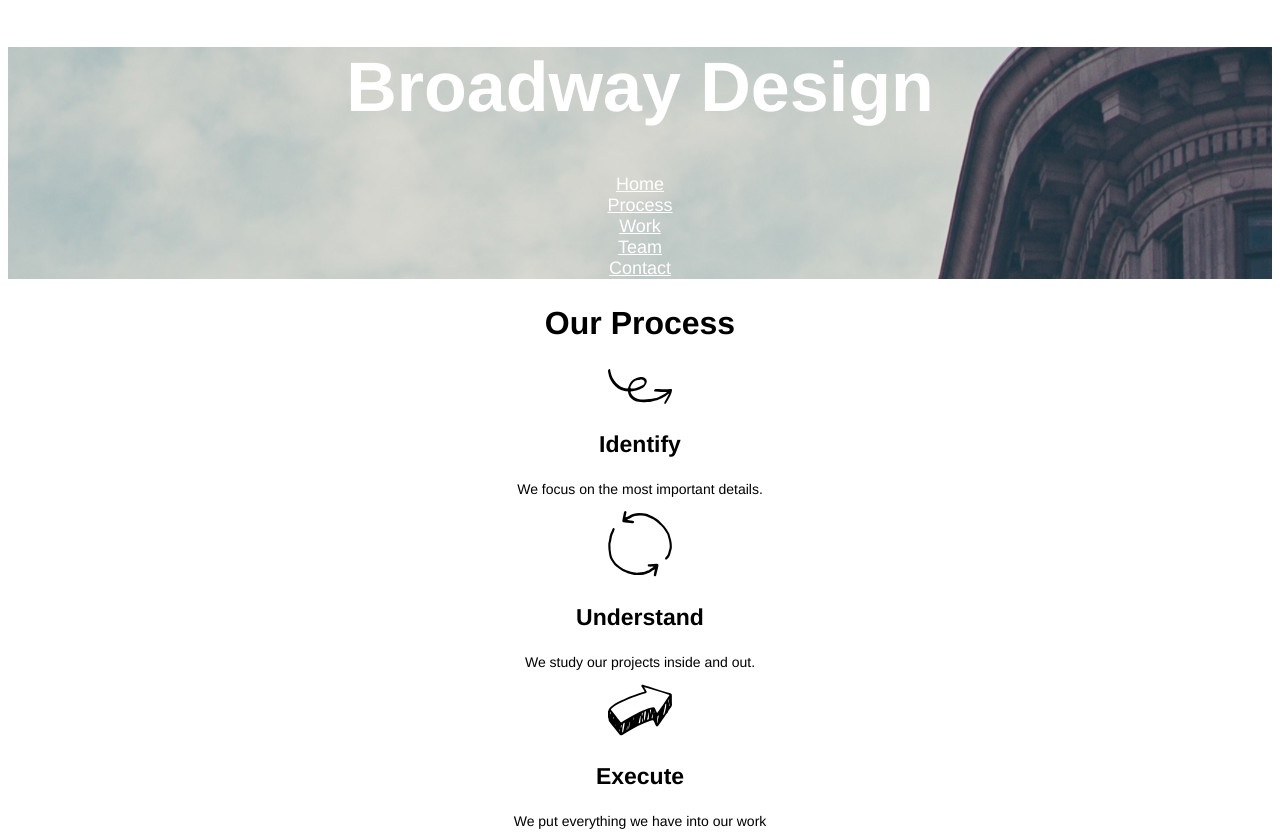
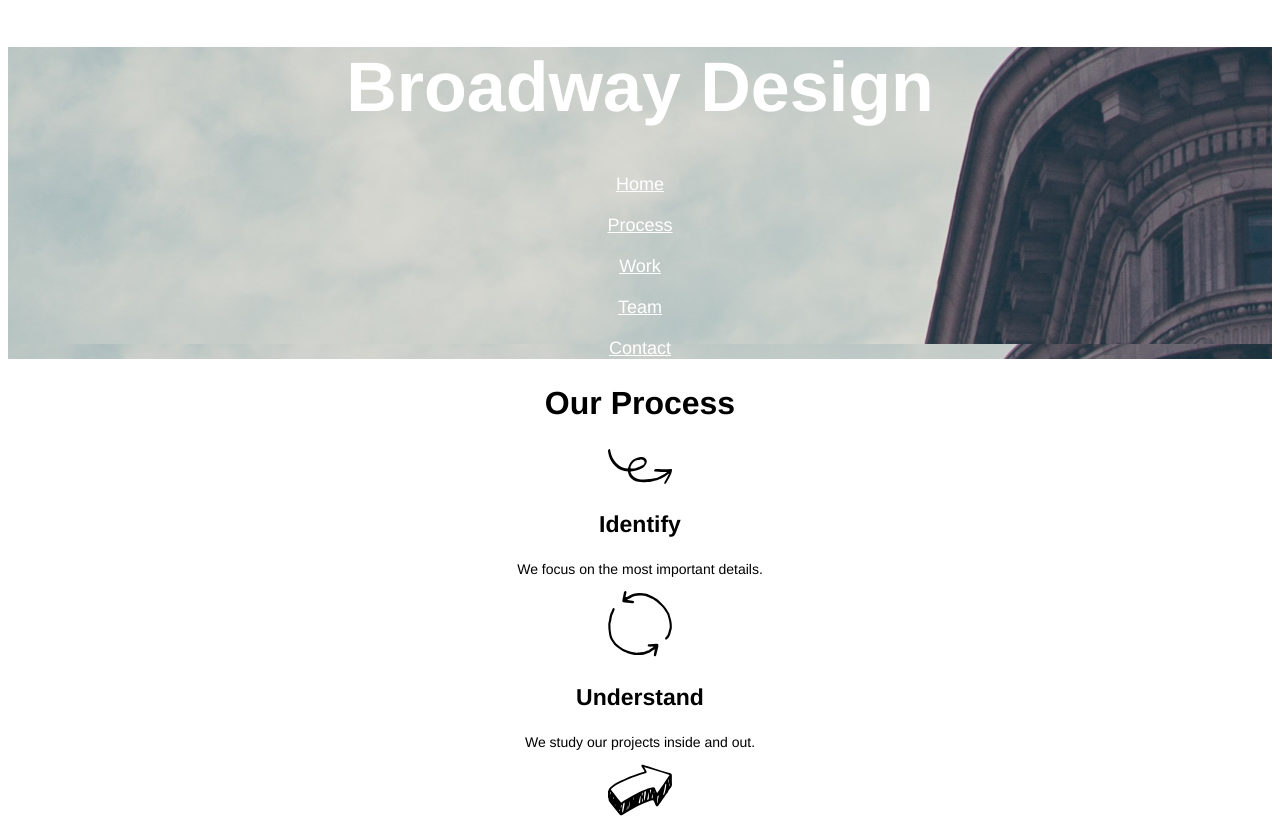
Before and after one commit to EvidenceN/broadway, a plain HTML site: page index.html in a window 1280 px wide. Shown: the top 832 px of the page. Drawn offline with Linux system fonts and the light colour scheme.

Commit message:
final process is done

```diff
--- a/index.html
+++ b/index.html
@@ -10,13 +10,13 @@
 
 		<div id = "heading">
 			<h1>Broadway Design</h1>
-			<nav>
-				<a href = "#">Home</a> <br />
-				<a href = "#">Process</a> <br />
-				<a href = "#">Work</a> <br />
-				<a href = "#">Team</a> <br />
-				<a href = "#">Contact</a> <br />
-			</nav>
+
+			<a href = "#">Home</a>
+			<a href = "#">Process</a>
+			<a href = "#">Work</a>
+			<a href = "#">Team</a>
+			<a href = "#">Contact</a>
+
 		</div>
 
 		<!--Icons areas contaiining identify, understand, execute-->
@@ -56,7 +56,8 @@
 		 <!--Footer area of the webpage -->
 
 		<div class = "footer">
-			<p>&copy Broadway 2016</p> <a href = "#">Home</a>
+			<p>&copy Broadway 2016</p>
+			<a href = "#">Home</a>
 			<a href = "#">Process</a>
 			<a href = "#">Work</a>
 			<a href = "#">Team</a>
--- a/resources/css/style.css
+++ b/resources/css/style.css
@@ -6,6 +6,11 @@ body {
 a {
 	font-size: 18px;
 	color: white;
+}
+
+#heading a {
+	display: block;
+	margin-bottom: 20px;
 }
 
 h1{
@@ -42,9 +47,10 @@ p {
 .footer {
 	background-color: dimgray;
 	color: white;
-	text-align: left;
+	text-align: left
 }
 
-.footer p {
+.footer p{
 	font-size: 11px;
+	display: inline;
 }
```
